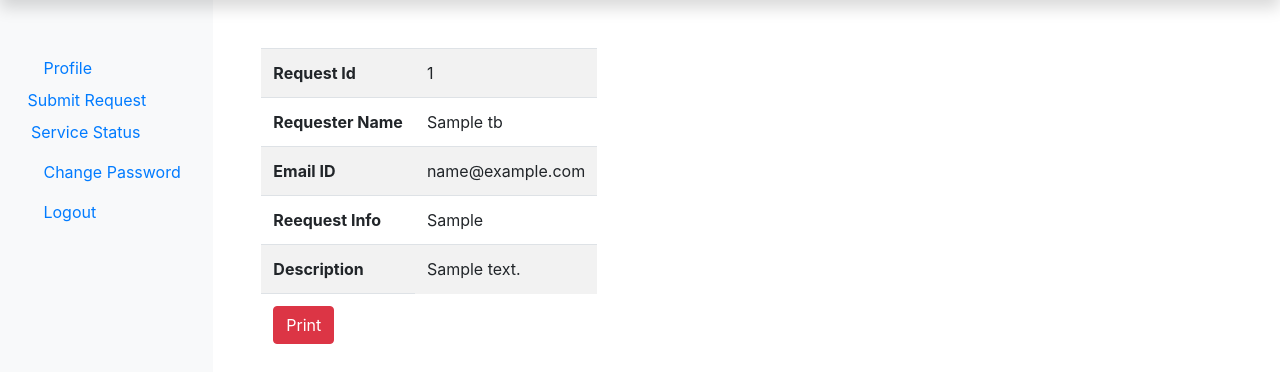
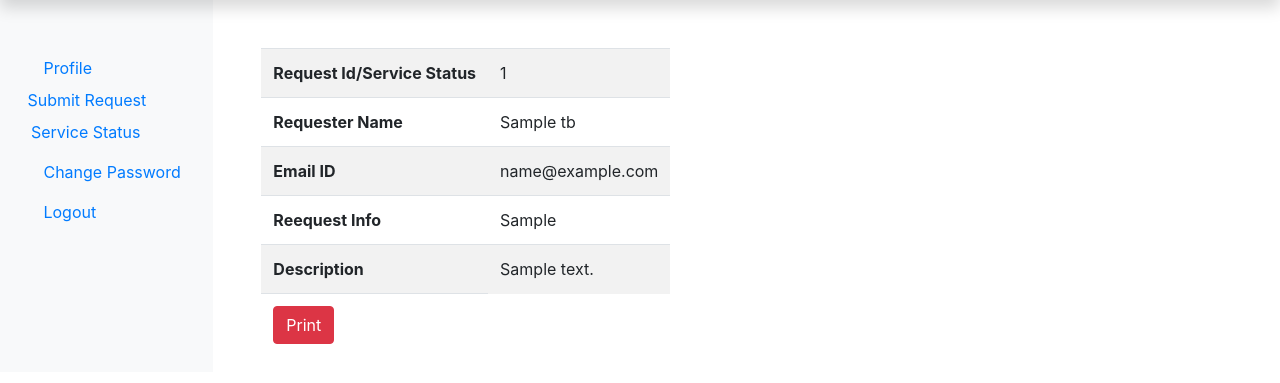
Before and after one commit to davevon/Oms, a PHP site: page /Requester/SubmitRequestSuccess.php in a window 1280 px wide. Shown: the part 40-423 px from the top of the page. Run offline with PHP 8.4, Linux system fonts and the light colour scheme; the visitor is signed in with stand-in values (Sample User, id 1); tables that the repository leaves empty or names only in its code hold one stand-in row (values such as "Sample post"); some libraries are stand-ins or nearby versions; some web fonts are replaced.

Commit message:
update changes

```diff
--- a/Admin/editemp.php
+++ b/Admin/editemp.php
@@ -75,7 +75,7 @@ if (isset($_SESSION['is_adminlogin'])) {
         </div>
         <div class="text-center">
             <button type="submit" class="btn btn-danger" id="empupdate" name="empupdate">Update </button>
-            <a href="requester.php" class="btn btn-secondary">Close</a>
+            <a href="technician.php" class="btn btn-secondary">Close</a>
 
         </div>
         <?php
--- a/Requester/SubmitRequestSuccess.php
+++ b/Requester/SubmitRequestSuccess.php
@@ -23,7 +23,7 @@ if ($result->num_rows == 1) {
     <table class='table table-striped'>
     <tbody>
     <tr>
-    <th>Request Id</th>
+    <th>Request Id/Service Status</th>
     <td>".$row['request_id']. "</td>
     </tr>
 
```
